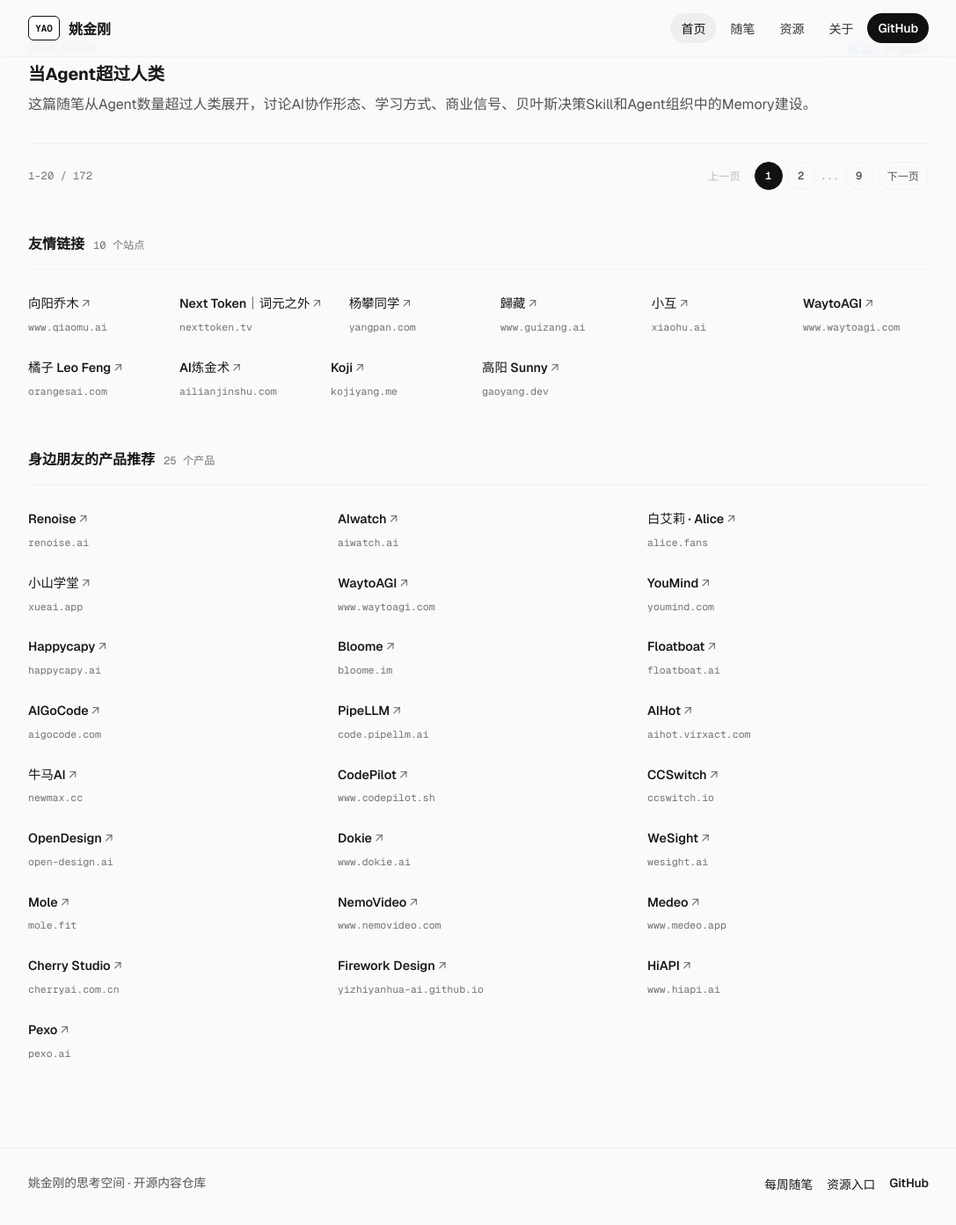
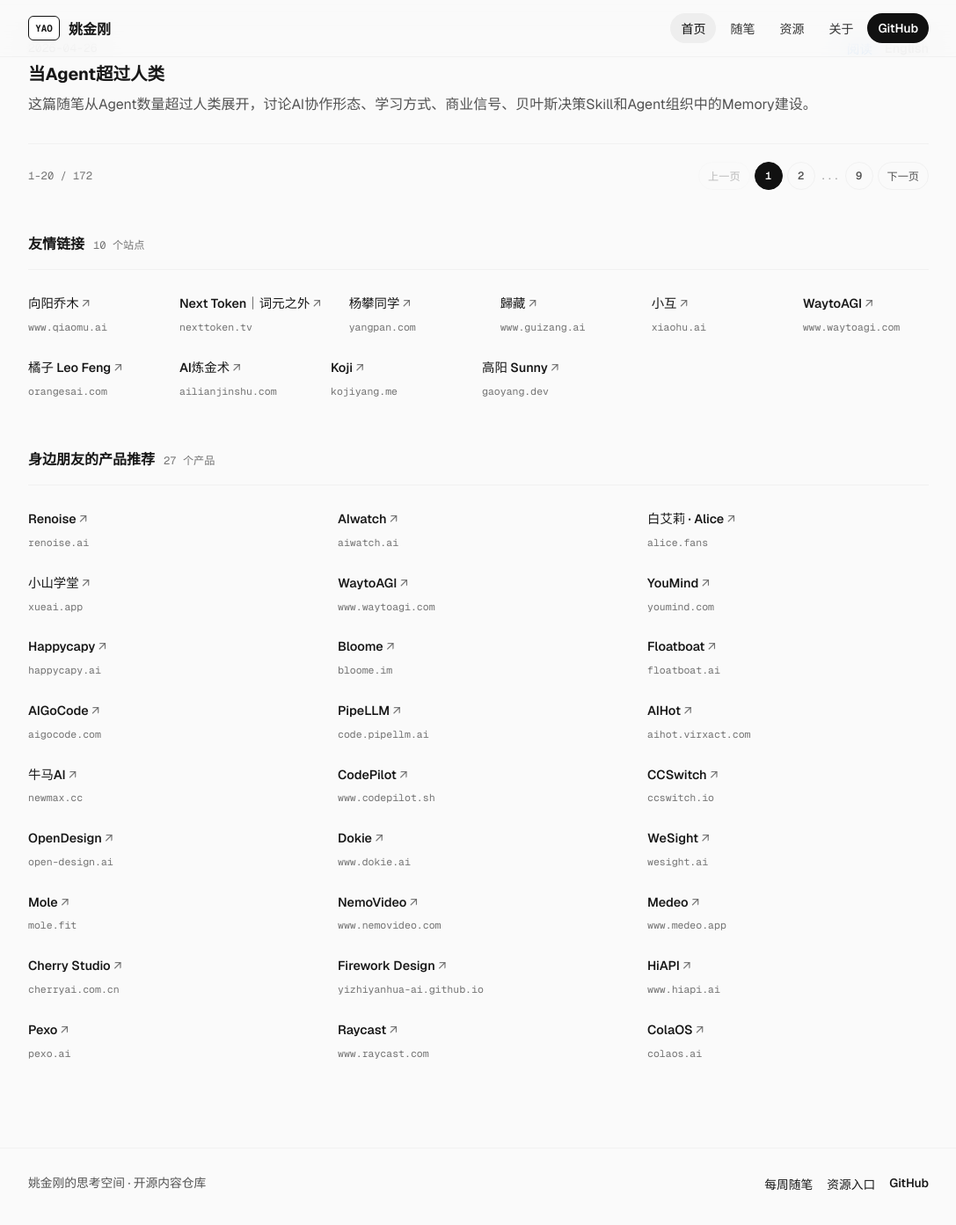
Before and after one commit to yaojingang/yaojingang.github.io, a Jekyll site: the page built from index.html, in a window 1280 px wide and 1400 px high, scrolled down 3880 px. Shown: the top 1393 px of the window at 88% size, without its empty margins (96-1183 px from the left). Built offline with Jekyll 4.4.1, drawn with Linux system fonts in a browser that asks for light colours; comment, search, counter and statistics services are not loaded.

Commit message:
Add Raycast and ColaOS to friend product recommendations

```diff
--- a/_data/friend_products.yml
+++ b/_data/friend_products.yml
@@ -48,3 +48,7 @@
   url: https://www.hiapi.ai/
 - name: Pexo
   url: https://pexo.ai/
+- name: Raycast
+  url: https://www.raycast.com/
+- name: ColaOS
+  url: https://colaos.ai/
```
